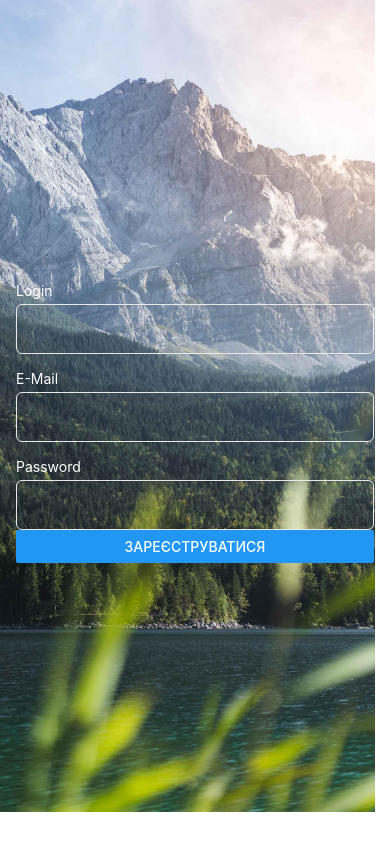
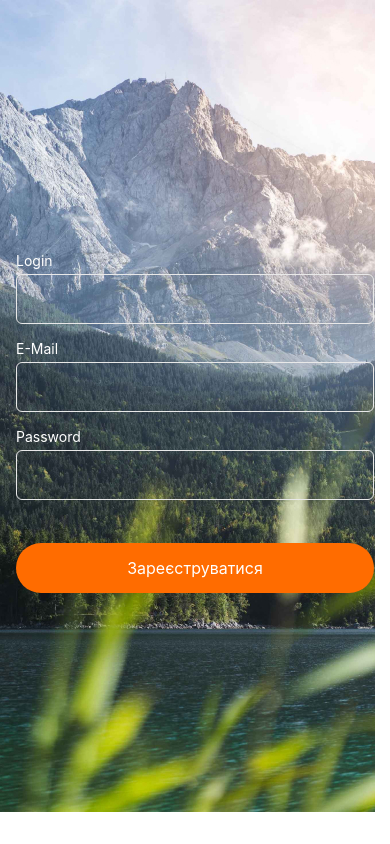
Before and after one commit to K-Basket/react-native-hw, a React Native app: screen / in a window 390 px wide. Built offline with nearby package versions, Linux system fonts and the light colour scheme.

Commit message:
update RegistrationScreen.js

```diff
--- a/Screens/RegistrationScreen.js
+++ b/Screens/RegistrationScreen.js
@@ -1,17 +1,27 @@
 import {
-  Button,
+  TouchableOpacity,
   ImageBackground,
   StyleSheet,
   Text,
   TextInput,
   View,
+  Platform,
+  KeyboardAvoidingView,
+  TouchableWithoutFeedback,
+  Keyboard,
 } from "react-native";
 import logoBG from "../assets/img/photo-bg.jpg";
 
 export function RegistrationScreen() {
+  console.log(Platform.OS);
+
   return (
+    <TouchableWithoutFeedback onPress={Keyboard.dismiss}>
       <View style={styles.container}>
         <ImageBackground style={styles.imageBG} source={logoBG}>
+          <KeyboardAvoidingView
+            behavior={Platform.OS == "ios" ? "padding" : "height"}
+          >
             <View style={styles.form}>
               <View>
                 <Text style={styles.inputTitle}>Login</Text>
@@ -29,10 +39,14 @@ export function RegistrationScreen() {
                   secureTextEntry={true}
                 />
               </View>
-          <Button title="Зареєструватися" />
+              <TouchableOpacity style={styles.btn} activeOpacity={0.8}>
+                <Text style={styles.btnTitle}>Зареєструватися</Text>
+              </TouchableOpacity>
             </View>
+          </KeyboardAvoidingView>
         </ImageBackground>
       </View>
+    </TouchableWithoutFeedback>
   );
 }
 
@@ -68,4 +82,23 @@ const styles = StyleSheet.create({
     color: "#fff",
     // color: "#212121", // по макету
   },
+  btn: {
+    justifyContent: "center",
+    alignItems: "center",
+    backgroundColor: "#FF6C00",
+    height: 50,
+    borderRadius: 100,
+    marginTop: 43,
+  },
+  btnTitle: {
+    fontSize: 16,
+    color: "#fff",
+  },
 });
+
+/*
+
+- KeyboardAvoidingView behavior={Platform.OS == "ios" ? "padding" : "height"} - // fix перекриття клавіатурою форми
+- TouchableWithoutFeedback onPress={Keyboard.dismiss} -- клавіатура знікає при дотику будь де по екрану
+
+*/
```
Also changed, not shown: App--temp.js (deleted, +0 -56 lines). Lines whose indentation alone changed are shown as unchanged.
